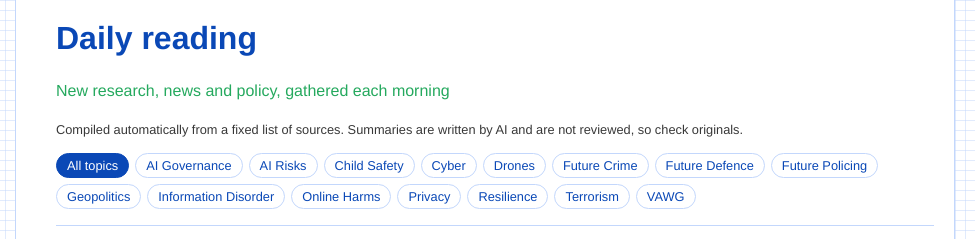
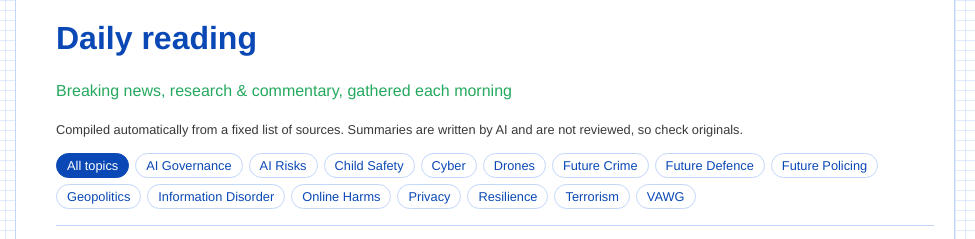
Before and after one commit to CardinalInsights/splash, a plain HTML site: page reading.html in a window 1280 px wide. Shown: the top 239 px of the page, 305-1280 px from the left. Drawn offline with Linux system fonts and the light colour scheme.

Commit message:
Update section lede text in reading.html

```diff
--- a/reading.html
+++ b/reading.html
@@ -53,7 +53,7 @@
 
         <div class="page-intro">
           <h1>Daily reading</h1>
-          <p class="section-lede" style="color: var(--green);">New research, news and policy, gathered each morning</p>
+          <p class="section-lede" style="color: var(--green);">Breaking news, research & commentary, gathered each morning</p>
           <p class="rl-note">Compiled automatically from a fixed list of sources. Summaries are written by AI and are not reviewed, so check originals.</p>
           <div class="rl-filters" id="filters" aria-label="Filter by topic"></div>
         </div>
```
